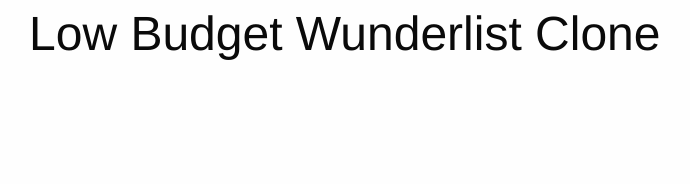
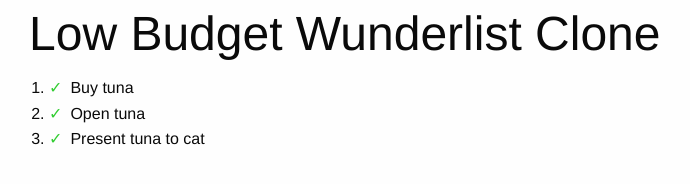
Before and after one commit to KatherineThompson/gains, a website: page todo/index.html in a window 1280 px wide. Shown: the whole page, without its empty margins (26-716 px from the left). Drawn offline with Linux system fonts and the light colour scheme.

Commit message:
Added list of default tasks

```diff
--- a/todo/index.css
+++ b/todo/index.css
@@ -0,0 +1,4 @@
+.checkmark {
+    color: limegreen;
+    margin-right: .5em;
+}
--- a/todo/index.html
+++ b/todo/index.html
@@ -14,6 +14,10 @@
         <h1 class="small-12 columns">Low Budget Wunderlist Clone</h1>
     </div>
 
+    <div class="row">
+        <ol id="uncompleted-tasks" class="small-12 columns">
+        </ol>
+    </div>
     <!-- Left column -->
         <!-- Add a list to hold the tasks. -->
             <!-- Each task should have a name, a button to mark it as completed,
--- a/todo/index.js
+++ b/todo/index.js
@@ -5,11 +5,14 @@
         controller = getController(),
         model = getModel();
 
-    controller.init(view, model);
+    $(function() {
+        controller.init(view, model);
+    })
+
 
     /**
      * The model contains functions related to the backing
-     * data of our app. A task is represetnted as an object:
+     * data of our app. A task is represented as an object:
      *
      *      {name: string, isComplete: boolean}
      *
@@ -35,7 +38,7 @@
             // Define some list of initial tasks
             // and return that list, instead of
             // just returning an empty list.
-            return [];
+            return [{name: "Buy tuna", isComplete: false}, {name: "Open tuna", isComplete: false}, {name: "Present tuna to cat", isComplete: false}];
         }
 
         /**
@@ -115,6 +118,12 @@
          * @return nothing
          */
         function addTask(task) {
+            const $newTask = $("<li></li>");
+            $("<span>✓</span>").addClass("checkmark").appendTo($newTask);
+            $("<span></span>").text(task.name).appendTo($newTask);
+            if (!task.isCompleted) {
+                $("#uncompleted-tasks").append($newTask);
+            }
             // Construct a DOM element for the new task. If task.isComplete === true,
             // the task will look different. (See index.html for a spec of how it should look.)
 
@@ -268,7 +277,7 @@
             debugger;
 
             // Using the model, load the tasks from storage.
-            // const tasks = ???
+            const tasks = model.getDefaultTasks();
             // const completedTasks = ???
             // We want to define these lists here, so we can
             // share them via closure with the rest of the controller.
@@ -277,6 +286,9 @@
             // storage. Use the default tasks, provided by the model, instead.
 
             // Now that we have some tasks, add them to the view.
+            tasks.forEach(function(task) {
+                view.addTask(task);
+            })
 
             // We want to know when a new task is created, but we don't
             // want to hardcode to DOM details in the controller. We'll
```
